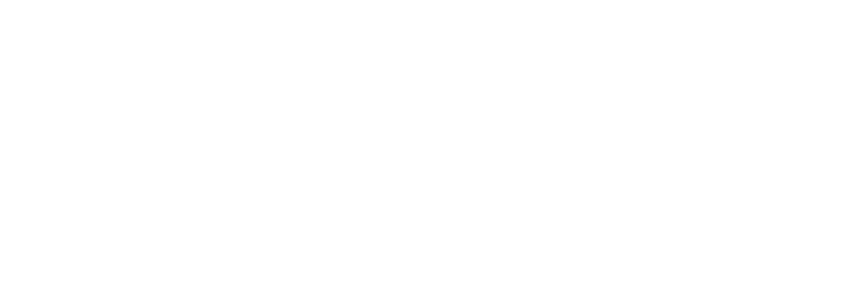
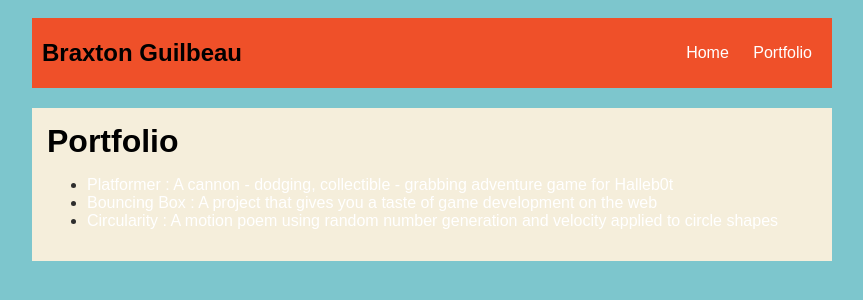
Before and after one commit to BraxtonGuilbeau8249986-afk/BraxtonGuilbeau8249986-afk.github.io, a plain HTML site: page portfolio.html in a window 1280 px wide. Shown: the whole page, without its empty margins (208-1071 px from the left). Drawn offline with Linux system fonts and the light colour scheme.

Commit message:
portfolio

```diff
--- a/index.html
+++ b/index.html
@@ -2,6 +2,7 @@
 <html>
   <head>
     <title>Braxon's amazing webiste</title>
+    <link rel="stylesheet" href="style.css">
   </head>
 
   <body>
--- a/portfolio.html
+++ b/portfolio.html
@@ -0,0 +1,32 @@
+<!DOCTYPE HTML>
+<html>
+    <head> <title>Braxton's Computer Science Website</title>
+      <link rel="stylesheet" href="style.css">
+    </head>
+
+    <body>
+      <div id="all-contents">
+        <nav>
+          <h1>Braxton Guilbeau</h1>
+            <ul id="nav-ul">
+              <li class="nav-li">
+               <a class="nav-a" href="index.html">Home</a>
+              </li>
+              <li class="nav-li">
+               <a class="nav-a" href="portfolio.html">Portfolio</a>
+              </li>
+            </ul>
+        </nav>
+        <main>
+          <div class="content">
+            <h1>Portfolio</h1>
+            <ul id="portfolio">
+              <li><a href="projects/platformer/">Platformer : A cannon - dodging, collectible - grabbing adventure game for Halleb0t</a></li>
+              <li><a href="projects/bouncing-box/">Bouncing Box : A project that gives you a taste of game development on the web </a></li>
+              <li><a href="projects/circularity/">Circularity : A motion poem using random number generation and velocity applied to circle shapes</a></li>
+            </ul>
+          </div>
+        </main>
+      </div>
+    </body>
+</html>
```
